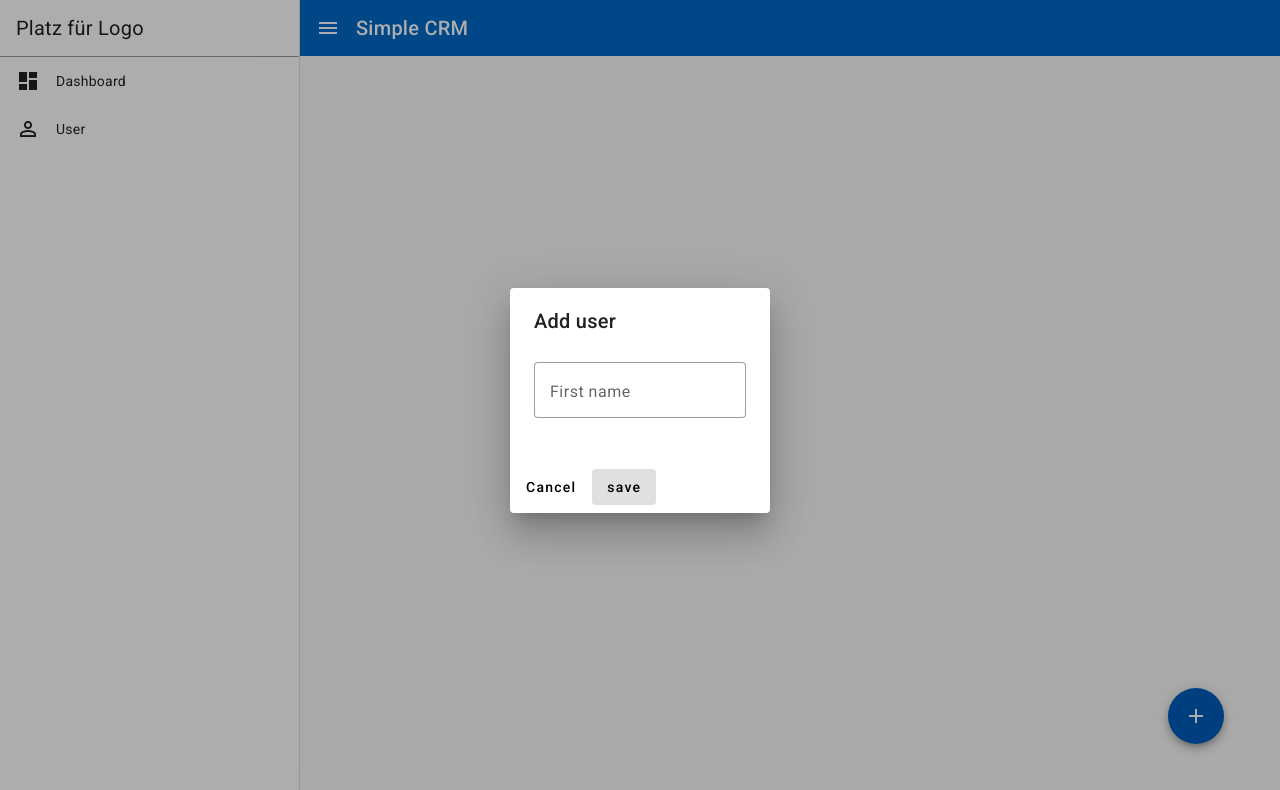
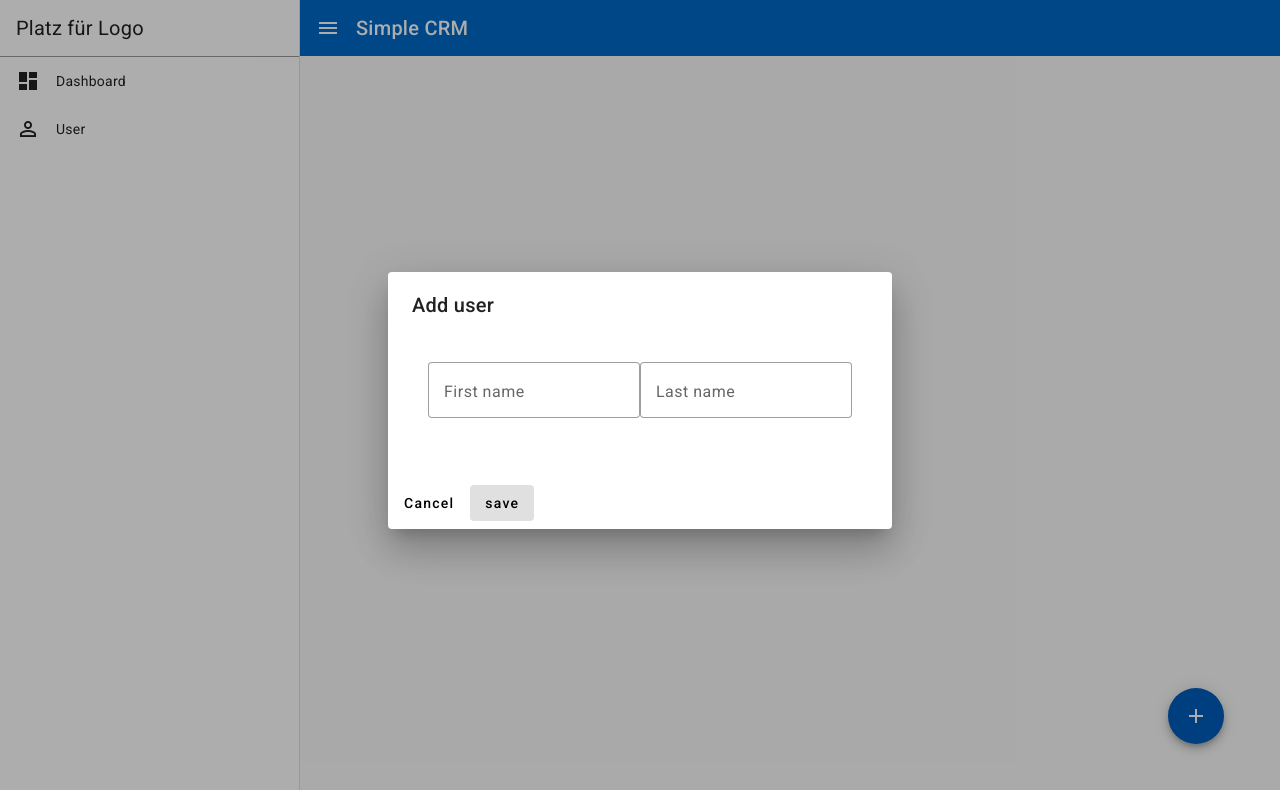
Before and after one commit to okankpl/Simple-crm, an Angular app: page /user in a window 1280 px wide. Both pictures are taken after a click on the button "add". Shown: the top 790 px of the page. Built offline with nearby package versions, Linux system fonts and the light colour scheme.

Commit message:
stlying input field

```diff
--- a/src/app/dialog-add-user/dialog-add-user.component.html
+++ b/src/app/dialog-add-user/dialog-add-user.component.html
@@ -1,15 +1,21 @@
-
 <h2 mat-dialog-title>Add user</h2>
 <mat-dialog-content>
+  <div class="input-field">
+    <mat-form-field appearance="outline">
+    <mat-label>First name</mat-label>
+    <input matInput placeholder="enter first name" />
+    <mat-hint></mat-hint>
+  </mat-form-field>
   <mat-form-field appearance="outline">
-    <mat-label>First name</mat-label>
-    <input matInput placeholder="Placeholder">
+    <mat-label>Last name</mat-label>
+    <input matInput placeholder="enter last name" />
 
     <mat-hint></mat-hint>
   </mat-form-field>
+  </div>
 
 </mat-dialog-content>
 <mat-dialog-actions>
-  <button mat-button >Cancel</button>
+  <button mat-button>Cancel</button>
   <button mat-button cdkFocusInitial>save</button>
 </mat-dialog-actions>
--- a/src/app/dialog-add-user/dialog-add-user.component.scss
+++ b/src/app/dialog-add-user/dialog-add-user.component.scss
@@ -0,0 +1,3 @@
+.input-field {
+    margin: 16px;
+}
```
